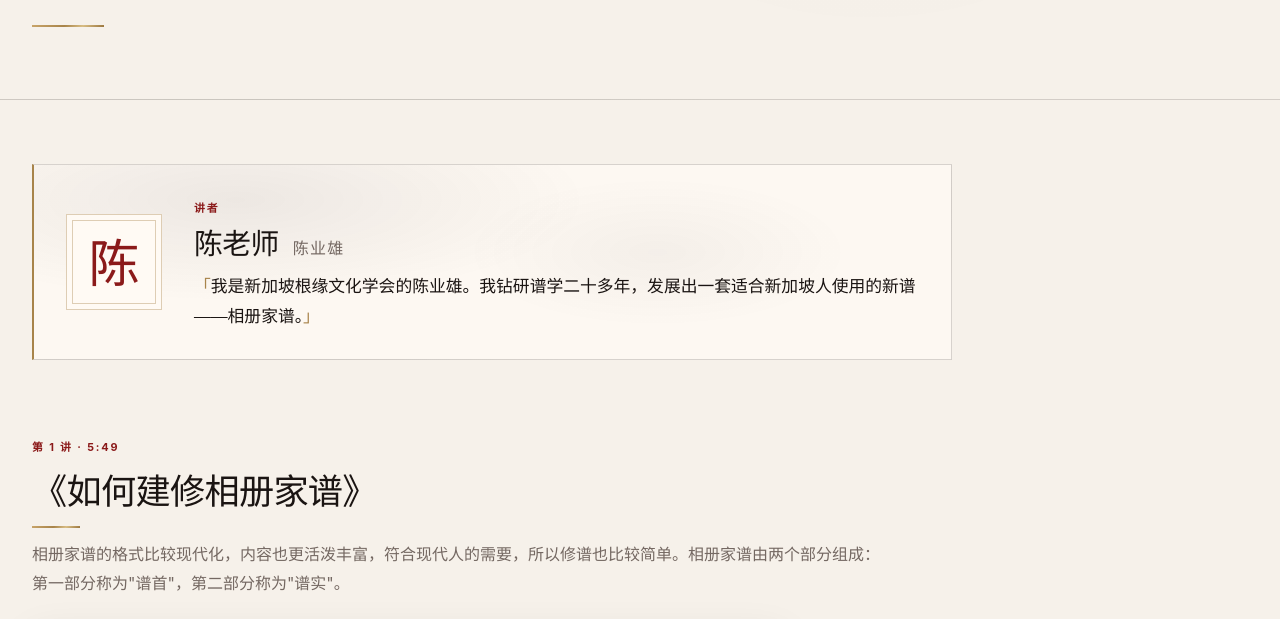
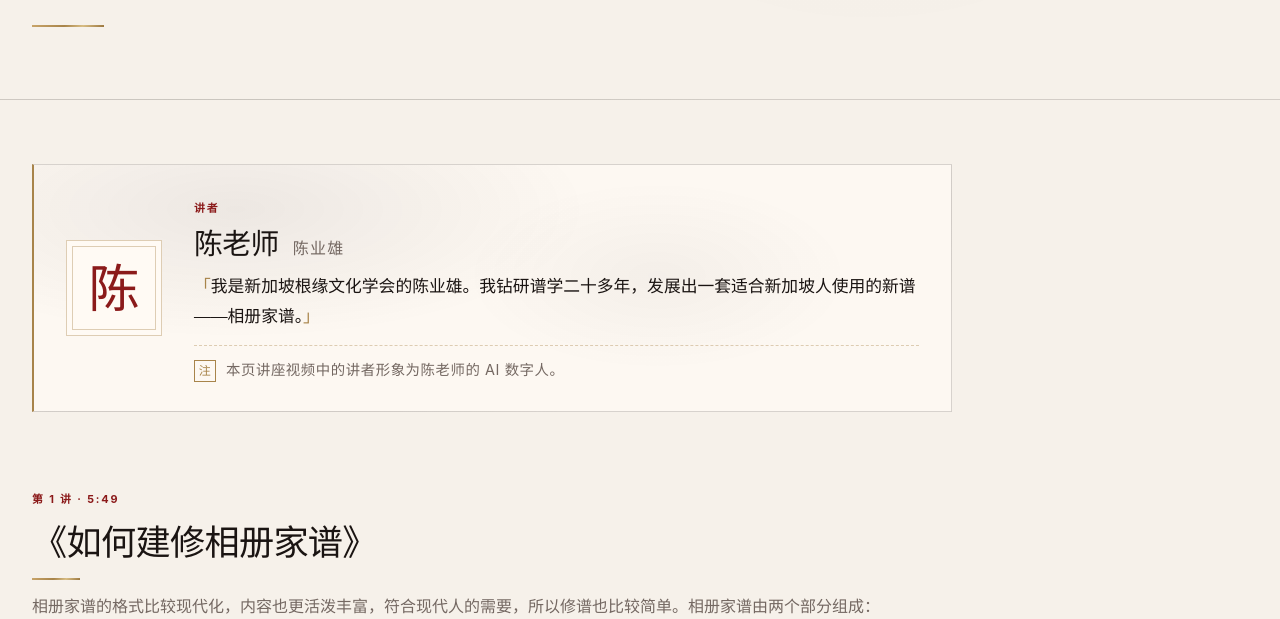
Before and after one commit to jtsgai/rootsculturesociety-org, an Astro site: page /videos in a window 1280 px wide. Shown: the part 431-1050 px from the top of the page. Built offline with nearby package versions, Linux system fonts and the light colour scheme; Astro itself is replaced by a stand-in of ours; grey boxes are pictures that could not be loaded.

Commit message:
Videos page: AI 数字人 disclosure; new posters (xiangce 21.0s eyes open, jiapu 33.0s clean)

```diff
--- a/src/assets/styles/heritage.css
+++ b/src/assets/styles/heritage.css
@@ -334,6 +334,32 @@
   content: '」';
   color: var(--gold);
 }
+.ai-disclosure {
+  display: flex;
+  gap: 10px;
+  align-items: center;
+  margin: 14px 0 0;
+  padding-top: 12px;
+  border-top: 1px dashed var(--gold-soft);
+  color: var(--muted);
+  font-size: 0.9rem;
+  letter-spacing: 0.04em;
+}
+.ai-disclosure .nowrap {
+  white-space: nowrap;
+}
+.ai-disclosure-mark {
+  display: inline-grid;
+  place-items: center;
+  flex: none;
+  width: 22px;
+  height: 22px;
+  border: 1px solid var(--gold);
+  color: var(--gold);
+  font-family: var(--serif);
+  font-size: 0.75rem;
+  line-height: 1;
+}
 .video-list {
   display: grid;
   gap: 88px;
--- a/src/pages/videos.astro
+++ b/src/pages/videos.astro
@@ -19,6 +19,7 @@ const iso = (seconds: number) => `PT${Math.floor(seconds / 60)}M${Math.round(sec
         <span class="eyebrow">讲者</span>
         <h2 id="speaker-name">{speaker.name}{speaker.fullName && <small>{speaker.fullName}</small>}{speaker.nameEn && <small lang="en">{speaker.nameEn}</small>}</h2>
         {speaker.bio && <blockquote><p>{speaker.bio}</p></blockquote>}
+        <p class="ai-disclosure"><span class="ai-disclosure-mark" aria-hidden="true">注</span><span>本页讲座视频中的讲者形象为<span class="nowrap">陈老师的 AI 数字人</span>。</span></p>
       </div>
     </aside>
 
```
Also changed, not shown: public/videos/jiapu-poster.webp, public/videos/xiangce-poster.webp.
